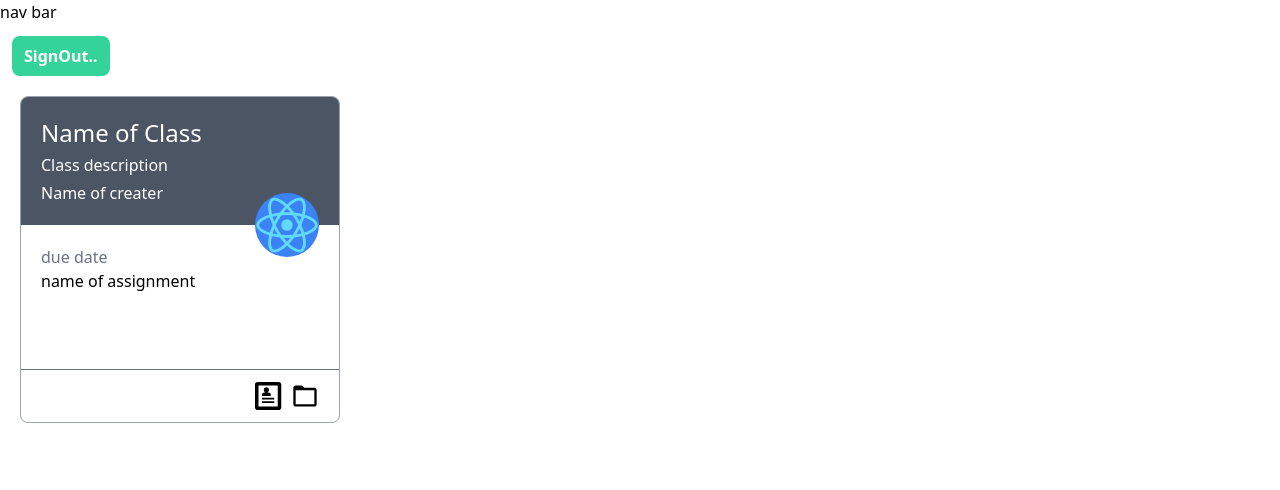
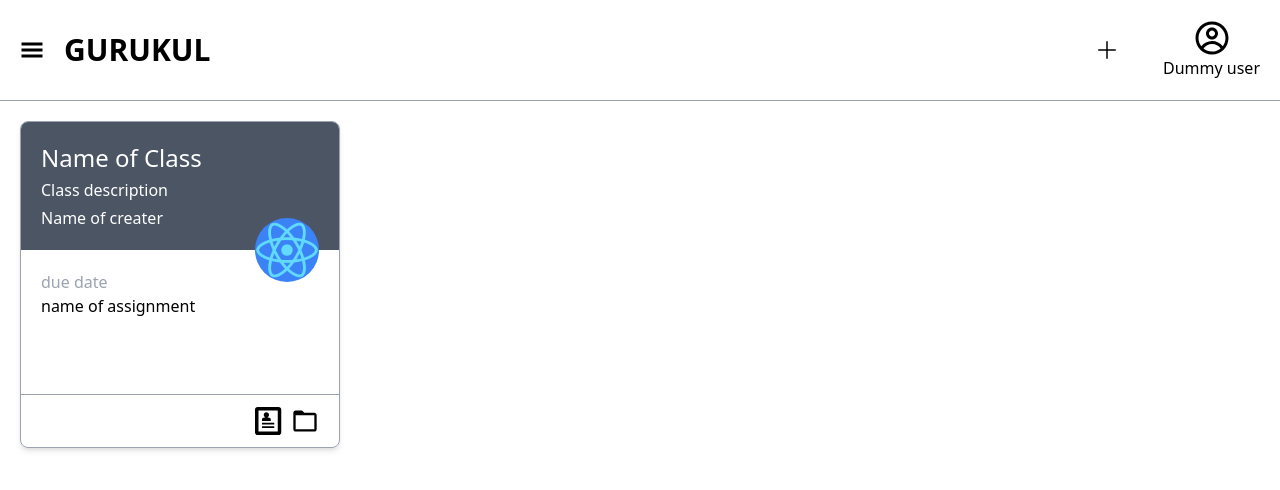
Before and after one commit to AyushJoshi2001/gurukul-frontend, a React (Create React App) app: page /classroom in a window 1280 px wide. Shown: the top 490 px of the page. Built offline with nearby package versions, Linux system fonts and the light colour scheme.

Commit message:
updated classroom page UI and added navbar component

```diff
--- a/package.json
+++ b/package.json
@@ -4,6 +4,7 @@
   "private": true,
   "dependencies": {
     "@craco/craco": "^6.4.0",
+    "@headlessui/react": "^1.4.2",
     "@testing-library/jest-dom": "^5.15.0",
     "@testing-library/react": "^11.2.7",
     "@testing-library/user-event": "^12.8.3",
--- a/src/Pages/Classroom.page.tsx
+++ b/src/Pages/Classroom.page.tsx
@@ -9,16 +9,6 @@ const Classroom: FC<Props> = (props) => {
   return (
     <div>
       <Navbar />
-      <button
-        type="button"
-        className="px-3 py-2 mx-3 mt-3 font-semibold text-left text-white bg-green-400 rounded-lg outline-none hover:bg-green-100 hover:text-gray-500"
-        onClick={() => {
-          signout();
-        }}
-      >
-        SignOut..
-      </button>
-
       <ClassCard />
     </div>
   );
--- a/src/component/ClassCard.tsx
+++ b/src/component/ClassCard.tsx
@@ -11,7 +11,7 @@ interface Props {
 const ClassCard: FC<Props> = (props) => {
   return (
     <div
-      className="relative flex flex-col max-w-xs m-5 overflow-hidden border border-gray-400 rounded-lg"
+      className="relative flex flex-col max-w-xs m-5 overflow-hidden border border-gray-400 rounded-lg shadow-md hover:shadow-2xl"
       style={{ minWidth: "280px" }}
     >
       <div className="flex flex-col p-5 space-y-1 text-white bg-gray-600">
@@ -28,11 +28,11 @@ const ClassCard: FC<Props> = (props) => {
 
       <div className="p-5 h-36">
         {/* list of assignments */}
-        <p className="text-gray-500">due date</p>
+        <p className="text-gray-400">due date</p>
         <p>name of assignment</p>
       </div>
 
-      <div className="flex justify-end px-5 py-3 space-x-2 border-t border-gray-500">
+      <div className="flex justify-end px-5 py-3 space-x-2 border-t border-gray-400">
         <ImProfile className="w-7 h-7" />
         <BiFolder className="w-7 h-7" />
       </div>
--- a/src/component/Navbar.tsx
+++ b/src/component/Navbar.tsx
@@ -1,9 +1,25 @@
 import { FC, memo } from "react";
+import { BsPlusLg } from "react-icons/bs";
+import { GiHamburgerMenu } from "react-icons/gi";
+import ProfileDropdown from "./ProfileDropdown";
 
 interface Props {}
 
 const Navbar: FC<Props> = (props) => {
-  return <div>nav bar</div>;
+  return (
+    <div className="flex justify-between p-5 border-b border-gray-400">
+      <div className="flex items-center space-x-5">
+        <GiHamburgerMenu className="w-6 h-6" />
+        <p className="text-3xl font-semibold">GURUKUL</p>
+      </div>
+      <div className="flex items-center space-x-8">
+        <div className="p-3 rounded-full hover:shadow-lg">
+          <BsPlusLg className="w-6 h-6" />
+        </div>
+        <ProfileDropdown className="rounded hover:shadow-xl" />
+      </div>
+    </div>
+  );
 };
 
 Navbar.defaultProps = {};
--- /dev/null
+++ b/src/component/ProfileDropdown.tsx
@@ -0,0 +1,76 @@
+import { Menu, Transition } from "@headlessui/react";
+import { FC, Fragment, memo } from "react";
+import { CgProfile } from "react-icons/cg";
+import { FaUser } from "react-icons/fa";
+import { Link } from "react-router-dom";
+import { signout } from "../api/auth";
+import { VscSignOut } from "react-icons/vsc";
+
+interface Props {
+  className?: string;
+}
+
+const ProfileDropdown: FC<Props> = ({ className }) => {
+  return (
+    <div>
+      <Menu as="div" className={className}>
+        <Fragment>
+          <Menu.Button>
+            <div className="flex flex-col items-center">
+              <CgProfile className="text-black w-9 h-9" />
+              <p className="text-black">Dummy user</p>
+            </div>
+          </Menu.Button>
+          <Transition
+            enter="transition duration-300 ease-in-out"
+            enterFrom="opacity-0"
+            enterTo="opacity-100"
+            leave="transition duration-300 ease-in-out"
+            leaveFrom="opacity-100"
+            leaveTo="opacity-0"
+          >
+            <Menu.Items className="absolute w-40 bg-gray-100 rounded shadow-lg top-20 right-5">
+              <Menu.Item>
+                {({ active }) => (
+                  <Link
+                    to="/profile"
+                    className={`py-2 flex px-3 text-sm space-x-2 ${
+                      active ? "text-primary" : "text-gray-800"
+                    } `}
+                  >
+                    <div className="flex items-center">
+                      <FaUser className="w-4 h-4" />
+                    </div>
+                    <p>Profile</p>
+                  </Link>
+                )}
+              </Menu.Item>
+              <Menu.Item>
+                {({ active }) => (
+                  <button
+                    className={`py-2 text-sm flex px-3 space-x-2 ${
+                      active ? "text-primary" : "text-gray-800"
+                    } `}
+                    onClick={() => {
+                      signout();
+                      window.location.href = "/login";
+                    }}
+                  >
+                    <div className="flex items-center">
+                      <VscSignOut className="w-4 h-4" />
+                    </div>
+                    <p>Sign Out</p>
+                  </button>
+                )}
+              </Menu.Item>
+            </Menu.Items>
+          </Transition>
+        </Fragment>
+      </Menu>
+    </div>
+  );
+};
+
+ProfileDropdown.defaultProps = {};
+
+export default memo(ProfileDropdown);
```
Also changed, not shown: 1 other file (tests, documents, lock files or other folders).
